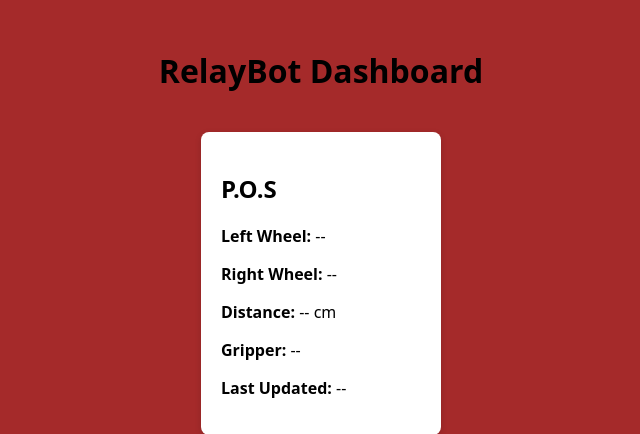
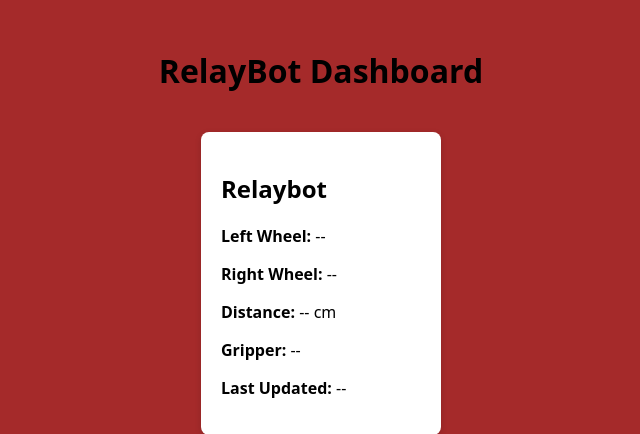
Before and after one commit to radu63/Grabthecup_website, a Flask app: page / in a window 1280 px wide. Shown: the top 434 px of the page, without its empty margins (319-959 px from the left). Run offline with Flask 3, Linux system fonts and the light colour scheme.

Commit message:
Update index.html

```diff
--- a/templates/index.html
+++ b/templates/index.html
@@ -10,7 +10,7 @@
 
     <div class="dashboard">
         <div class="card" id="POS">
-            <h2>P.O.S</h2>
+            <h2>Relaybot</h2>
             <p><strong>Left Wheel:</strong> <span class="left_wheel">--</span></p>
             <p><strong>Right Wheel:</strong> <span class="right_wheel">--</span></p>
             <p><strong>Distance:</strong> <span class="distance">--</span> cm</p>
```
